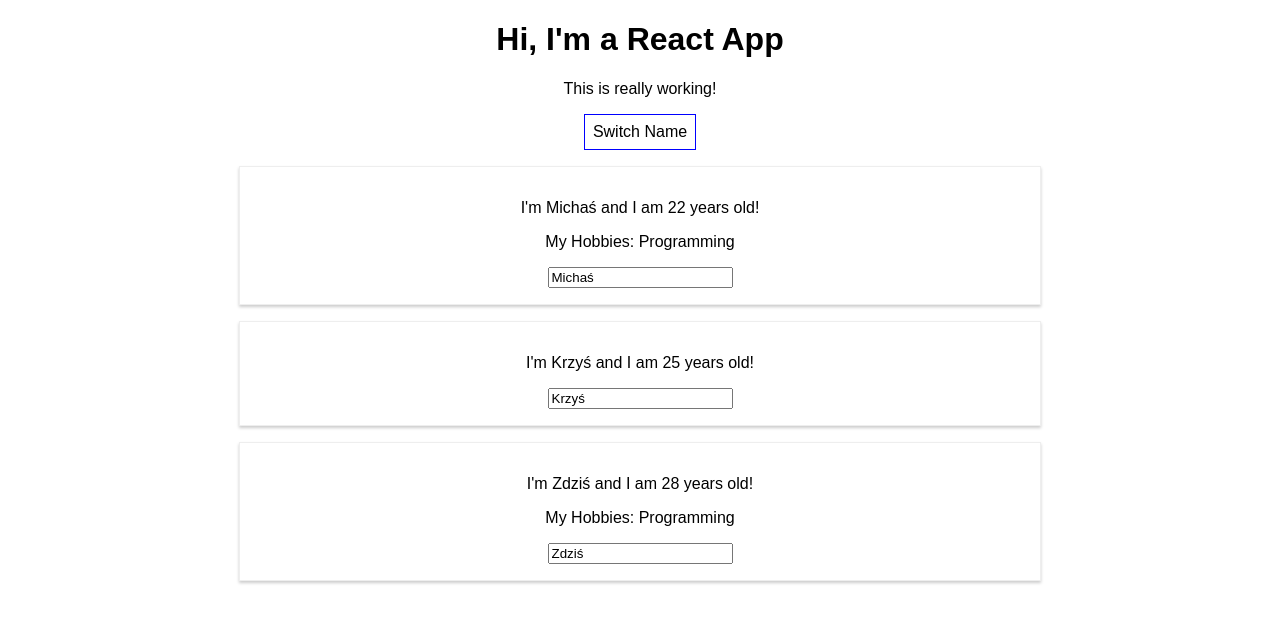
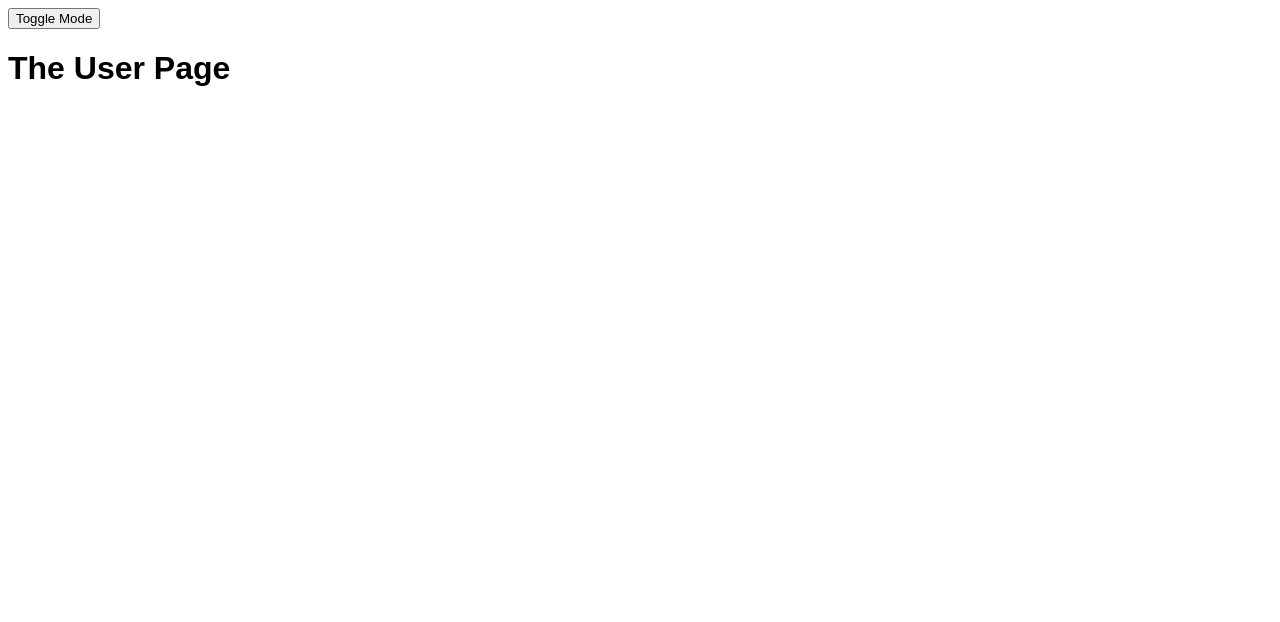
Before and after one commit to sochacki111/React-The-Complete-Guide, a React (Create React App) app: page / in a window 1280 px wide. Shown: the top 622 px of the page. Built offline with nearby package versions, Linux system fonts and the light colour scheme.

Commit message:
216. Lazy Loading with React Suspense (16.6)

```diff
--- a/public/index.html
+++ b/public/index.html
@@ -2,14 +2,14 @@
 <html lang="en">
   <head>
     <meta charset="utf-8">
+    <link rel="shortcut icon" href="%PUBLIC_URL%/favicon.ico">
     <meta name="viewport" content="width=device-width, initial-scale=1, shrink-to-fit=no">
     <meta name="theme-color" content="#000000">
     <!--
       manifest.json provides metadata used when your web app is added to the
-      homescreen on Android. See https://developers.google.com/web/fundamentals/engage-and-retain/web-app-manifest/
+      homescreen on Android. See https://developers.google.com/web/fundamentals/web-app-manifest/
     -->
     <link rel="manifest" href="%PUBLIC_URL%/manifest.json">
-    <link rel="shortcut icon" href="%PUBLIC_URL%/favicon.ico">
     <!--
       Notice the use of %PUBLIC_URL% in the tags above.
       It will be replaced with the URL of the `public` folder during the build.
--- a/src/App.js
+++ b/src/App.js
@@ -1,113 +1,52 @@
-import React, { Component } from 'react';
-// import React, { useState } from 'react';
-import './App.css';
-import Person from './Person/Person';
+import React, { Component, Suspense } from 'react';
+import { BrowserRouter, Route, NavLink } from 'react-router-dom';
 
-/**
- * Statefull component (this component manages state) aka "smart components" or "container components"
- * You only want them of a couple
- */
+import User from './containers/User';
+import Welcome from './containers/Welcome';
+
+const Posts = React.lazy(() => import('./containers/Posts'));
+
 class App extends Component {
-  // States are managed from inside of a component
-  state = {
-    persons: [
-      { name: 'Michaś', age: 22 },
-      { name: 'Krzyś', age: 25 },
-      { name: 'Zdziś', age: 28 }
-    ],
-    otherState: 'some other value'
-  };
+  state = { showPosts: false }
 
-  switchNameHandler = (newName) => {
-    // console.log('Was clicked!');
-    // DON'T DO THIS: this.state.persons[0].name = 'Michał';
-    // Special method
-    this.setState({
-      persons: [
-        { name: newName, age: 22 },
-        { name: 'Krzysztof', age: 25 },
-        { name: 'Zdziś', age: 28 }
-      ]
-    });
-  };
-
-  nameChangedHandler = (event) => {
-    this.setState({
-      persons: [
-        { name: 'Michaś111', age: 22 },
-        { name: event.target.value, age: 25 },
-        { name: 'Zdziś', age: 28 }
-      ]
-    });
+  modeHandler = () => {
+    this.setState(prevState => {
+      return { showPosts: !prevState.showPosts };
+    })
   }
 
   render() {
-    const style = {
-      backgroundColor: 'white',
-      font: 'inherit',
-      border: '1px solid blue',
-      padding: '8px',
-      cursor: 'pointer'
-    };
+    return (
+      <React.Fragment>
+        <button onClick={this.modeHandler}>Toggle Mode</button>
+        {this.state.showPosts ? (
+          <Suspense fallback={<div>Loading...</div>}>
+            <Posts />
+          </Suspense>
+        ) : (
+            <User />
+          )}
+      </React.Fragment>
+      // <BrowserRouter>
+      //   <React.Fragment>
+      //     <nav>
+      //       <NavLink to="/user">User Page</NavLink> |&nbsp;
+      //       <NavLink to="/posts">Posts Page</NavLink>
+      //     </nav>
+      //     <Route path="/" component={Welcome} exact />
+      //     <Route path="/user" component={User} />
+      //     <Route
+      //       path="/posts"
+      //       render={() => (
+      //         <Suspense fallback={<div>Loading...</div>}>
+      //           <Posts />
+      //         </Suspense>
+      //       )}
+      //     />
+      //   </React.Fragment>
+      // </BrowserRouter>
+    );
+  }
+}
 
-    return (
-      <div className="App">
-        <h1>Hi, I'm a React App</h1>
-        <p>This is really working!</p>
-        {/* Convenient syntax but it can be inefficient. Use bind instead */}
-        <button
-          style={style}
-          onClick={() => this.switchNameHandler('Michaś111')}>Switch Name</button>
-        <Person
-          name={this.state.persons[0].name}
-          age={this.state.persons[0].age}
-          click={this.switchNameHandler.bind(this, 'Michaś!')}> My Hobbies: Programming</Person>
-        <Person
-          name={this.state.persons[1].name}
-          age={this.state.persons[1].age}
-          changed={this.nameChangedHandler} />
-        <Person
-          name={this.state.persons[2].name}
-          age={this.state.persons[2].age}
-          click={this.switchNameHandler.bind(this, 'Michaś!')}> My Hobbies: Programming</Person>
-      </div>
-    );
-  };
-
-}
 export default App;
-
-/**
- * React 16.8 added Hooks. This allows us to manage state in functionl components with e.g. useState hook
- * Diff between React Hooks (Functional Components) and Class Components:
- * your function here which you get as the second element in that array does not merge whatever you pass
- * to it with the old state,
- * instead it replaces the old state with it
- */
-// const app = props => {
-//   // First returned argument allows us to access persons data
-//   // Second returned argument allows us to set a new state
-//   const [personsState, setPersonsState] = useState({
-//     persons: [
-//       { name: 'Michaś', age: 22 },
-//       { name: 'Krzyś', age: 25 },
-//       { name: 'Zdziś', age: 28 }
-//     ]
-//   });
-
-//   const [otherState, setOtherState] = useState('some other state');
-
-//   console.log(personsState, otherState);
-
-//   const switchNameHandler = (newName) => {
-//     // console.log('Was clicked!');
-//     // DON'T DO THIS: this.state.persons[0].name = 'Michał';
-//     // Special method
-//     setPersonsState( {
-//       persons: [
-//         { name: newName, age: 22 },
-//         { name: 'Krzysztof', age: 25 },
-//         { name: 'Zdziś', age: 28 }
-//       ]
-//     });
-//   };
--- a/src/Person/Person.css
+++ /dev/null
@@ -1,8 +0,0 @@
-.Person {
-    width: 60%;
-    margin: 16px auto;
-    border: 1px solid #eee;
-    box-shadow: 0 2px 3px #ccc;
-    padding: 16px;
-    text-align: center;
-}
--- a/src/Person/Person.js
+++ /dev/null
@@ -1,24 +0,0 @@
-import React from 'react';
-/**
- * Thanks to webpack we can actually import css files into js
- * .css extension is needed. We can only omit it in .js files
- */
-import './Person.css'
-/**
- * Stateless component - it has no internal state management
- * It is a good practice to create as many of these stateless components aka "dumms" (they don't have any internal logic) or "presentional components"
- * They only get external data and output it in structured way
- * props is an object that holds every property passed to the Person class
- */
-const person = props => {
-  return (
-    <div className="Person">
-      <p onClick={props.click}>I'm {props.name} and I am {props.age} years old!</p>
-      {/* Children refers to any elements (also plain text) between opening and closing tag of out component. It could be unordered list. It could be even any other React component */}
-      <p>{props.children}</p>
-      <input type="text" onChange={props.changed} value={props.name} />
-    </div>
-  )
-};
-
-export default person;
--- /dev/null
+++ b/src/containers/Posts.js
@@ -0,0 +1,9 @@
+import React from 'react';
+
+const posts = props => (
+  <div>
+    <h1>The Posts Page</h1>
+  </div>
+);
+
+export default posts;
--- /dev/null
+++ b/src/containers/User.js
@@ -0,0 +1,9 @@
+import React from 'react';
+
+const user = props => (
+  <div>
+    <h1>The User Page</h1>
+  </div>
+);
+
+export default user;
--- /dev/null
+++ b/src/containers/Welcome.js
@@ -0,0 +1,9 @@
+import React from 'react';
+
+const welcome = props => (
+  <div>
+    <h1>The Welcome Page</h1>
+  </div>
+);
+
+export default welcome;
--- a/src/index.css
+++ b/src/index.css
@@ -1,5 +1,7 @@
+* {
+  box-sizing: border-box;
+}
+
 body {
-  margin: 0;
-  padding: 0;
   font-family: sans-serif;
 }
--- a/src/index.js
+++ b/src/index.js
@@ -1,8 +1,7 @@
 import React from 'react';
 import ReactDOM from 'react-dom';
+
 import './index.css';
 import App from './App';
-import registerServiceWorker from './registerServiceWorker';
 
 ReactDOM.render(<App />, document.getElementById('root'));
-registerServiceWorker();
```
Also changed, not shown: package.json (+12 -2 lines), public/manifest.json, 1 other file (tests, documents, lock files or other folders).
